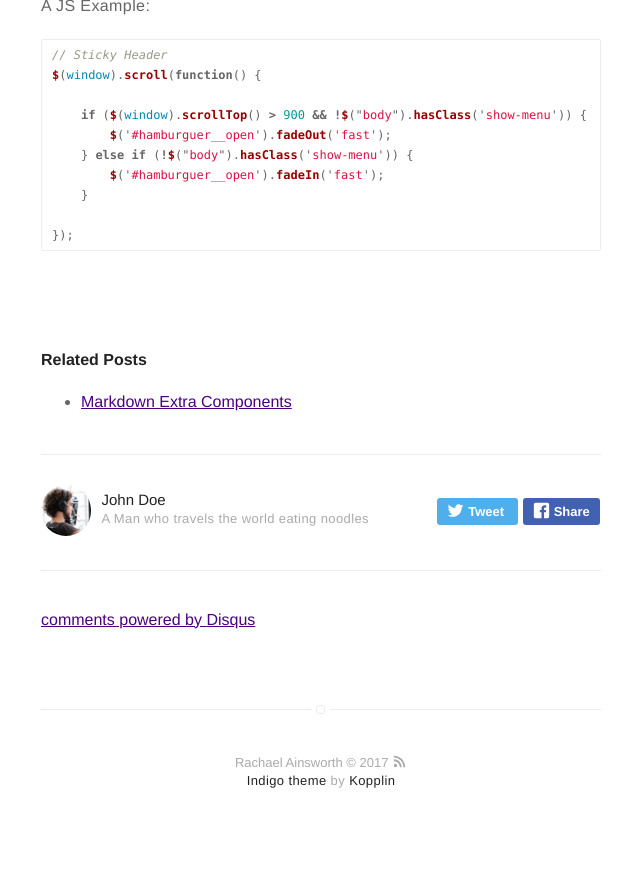
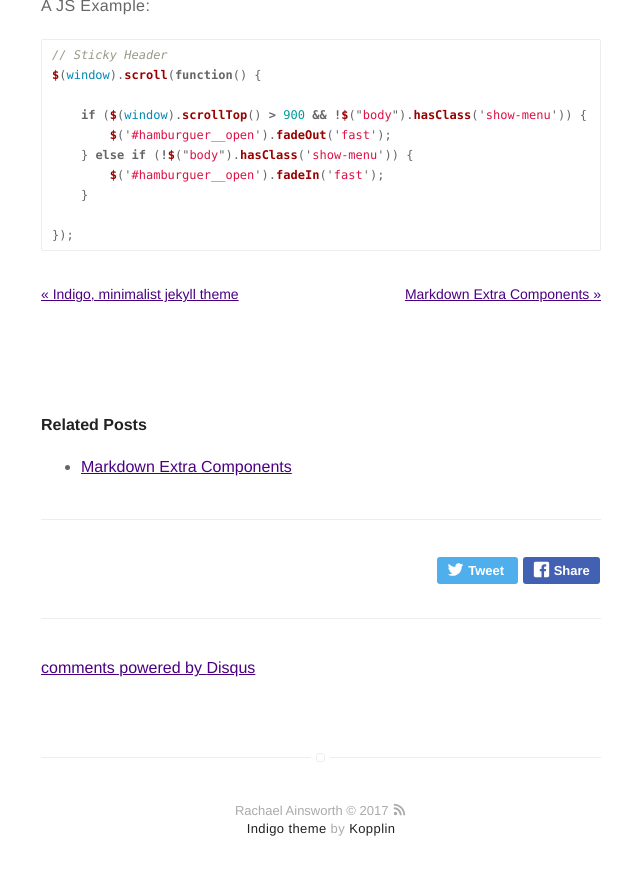
Before and after one commit to rainsworth/rainsworth.github.io_old, a Jekyll site: the page built from _posts/2016-02-24-markdown-common-elements.markdown, in a window 1280 px wide and 900 px high, scrolled down 5552 px. Shown: the top 875 px of the window, without its empty margins (319-959 px from the left). Built offline with Jekyll 4.4.1, drawn with Linux system fonts in a browser that asks for light colours; comment, search, counter and statistics services are not loaded; before the commit the page ends 6404 px from its top, so only the background shows below that.

Commit message:
third commit

```diff
--- a/_config.yml
+++ b/_config.yml
@@ -35,35 +35,30 @@ highlighter: rouge
 disqus: mydisqus
 
 # if you don't have any of social below, comment the line
-facebook: myfacebook
-twitter: mytwitter
+facebook: rachael.ainsworth
+twitter: rachaelevelyn
 # google: mygoogle
-# instagram: myinstagram
+instagram: rachaelevelyn
 # pinterest: mypinterest
-# linkedin: mylinkedin
+linkedin: rachaelainsworth
 # youtube: myyoutube
 # spotify: myspotify
-github: mygithub
+github: rainsworth
 # stackoverflow: 7044681/mystackoverflow
 # quora: userquora
 # reddit: username
-medium: medium
+# medium: medium
 # vimeo: myvimeo
-email: myemail@gmail.com
+# email: myemail@gmail.com
 
 authors:
-    johndoe:
-        name: John Doe
-        bio: A Man who travels the world eating noodles
+    rainsworth:
+        name: Rachael Ainsworth
+        bio: PhD in Astrophysics, globetrotter, coffee addict.
         external-image: false
         picture: assets/images/profile.jpg
-        twitter: johndoe
-    jamesfoster:
-        name: James Foster
-        bio: A Man who develops software with coffee
-        external-image: false
-        picture: assets/images/james.jpg
-        twitter: jamesfoster
+        twitter: rachaelevelyn
+
 
 # do you want a larger site? change the option below
 # options: [normal, large] | default: normal
@@ -71,8 +66,8 @@ authors:
 width: normal
 
 # if you don't need pagination, comment the *paginate* configs below
-# paginate: 5
-# paginate_path: "blog/:num/"
+paginate: 5
+paginate_path: "blog/:num/"
 
 # if you don't need projects, comment the *projects* configs below
 projects: true
@@ -91,7 +86,7 @@ show-tags: true
 related: true
 
 # show next & prev links in blog post?
-blog-nav-links: false
+blog-nav-links: true
 
 # show author block at the end of a post ?
 show-author: true
```
Also changed, not shown: assets/images/james.jpg (deleted), assets/images/jekyll-logo-light-solid.png (deleted), assets/images/markdown.jpg (deleted), assets/images/profile.jpg, assets/screen-shot.png (deleted).
